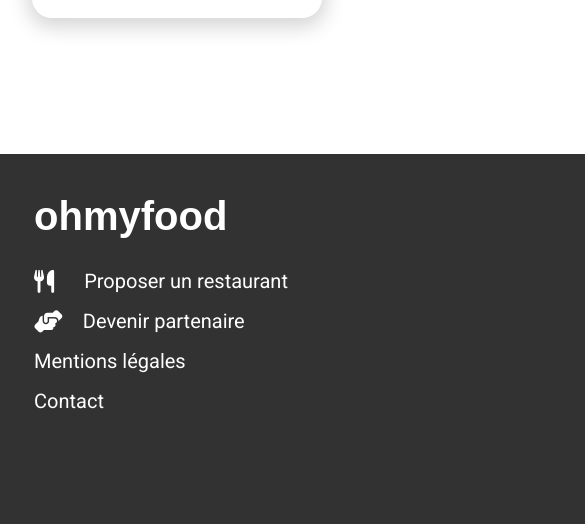
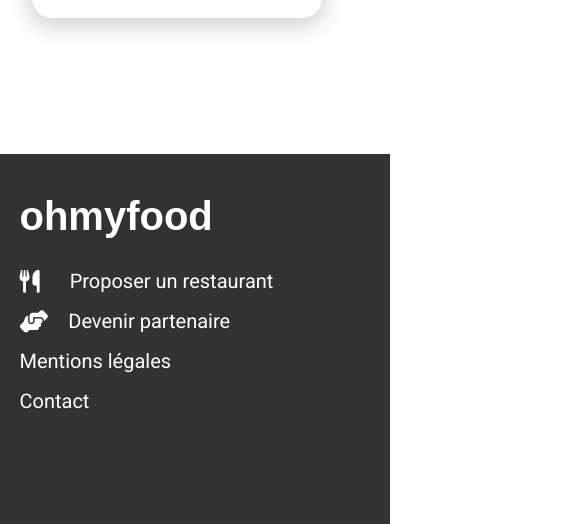
Before and after one commit to eric-colday/NoubissiEricColday_3_17122021, a website: page index.html in a window 390 px wide. Shown: the part 2730-3254 px from the top of the page, 585 px wide, since content can reach past the window. Drawn offline with Linux system fonts and the light colour scheme; a web font is replaced by a local one.

Commit message:
Correction width footer pour responsive

```diff
--- a/sass/layout/_footer.scss
+++ b/sass/layout/_footer.scss
@@ -4,7 +4,8 @@
     height: 37rem;
     background-color: #323232;
     @include mobile {
-        width: 681px;
+        width: 100%;
+        margin: auto;
     }
     &__margeMenus{
         margin-top: 10rem;
```
Also changed, not shown: public/css/style.css, 1 other file.
